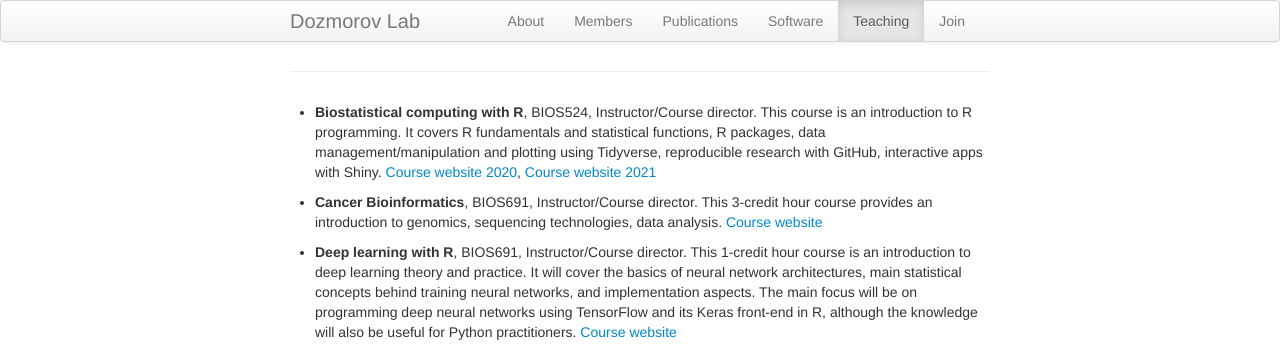
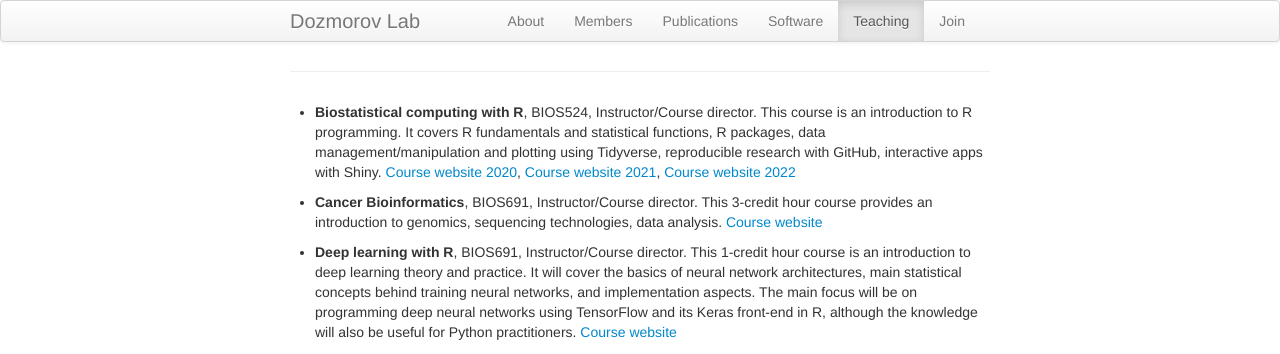
Before and after one commit to dozmorovlab/dozmorovlab.github.io, a Jekyll site: the page built from 05-teach.md, in a window 1280 px wide. Shown: the top 354 px of the page. Built offline with Jekyll 4.4.1, drawn with Linux system fonts in a browser that asks for light colours.

Commit message:
Add https://bios524-r-2022.netlify.app/

```diff
--- a/05-teach.md
+++ b/05-teach.md
@@ -6,7 +6,7 @@ permalink: "teaching.html"
 ---
 {% include JB/setup %}
 
-- **Biostatistical computing with R**, BIOS524, Instructor/Course director. This course is an introduction to R programming. It covers R fundamentals and statistical functions, R packages, data management/manipulation and plotting using Tidyverse, reproducible research with GitHub, interactive apps with Shiny. [Course website 2020](https://bios524-biostatistical-computing-r.netlify.app/), [Course website 2021](https://bios524-r-2021.netlify.app/)
+- **Biostatistical computing with R**, BIOS524, Instructor/Course director. This course is an introduction to R programming. It covers R fundamentals and statistical functions, R packages, data management/manipulation and plotting using Tidyverse, reproducible research with GitHub, interactive apps with Shiny. [Course website 2020](https://bios524-biostatistical-computing-r.netlify.app/), [Course website 2021](https://bios524-r-2021.netlify.app/), [Course website 2022](https://bios524-r-2022.netlify.app/)
 
 - **Cancer Bioinformatics**, BIOS691, Instructor/Course director. This 3-credit hour course provides an introduction to genomics, sequencing technologies, data analysis. [Course website](https://bios691-cancer-bioinformatics.netlify.app/)
 
```
